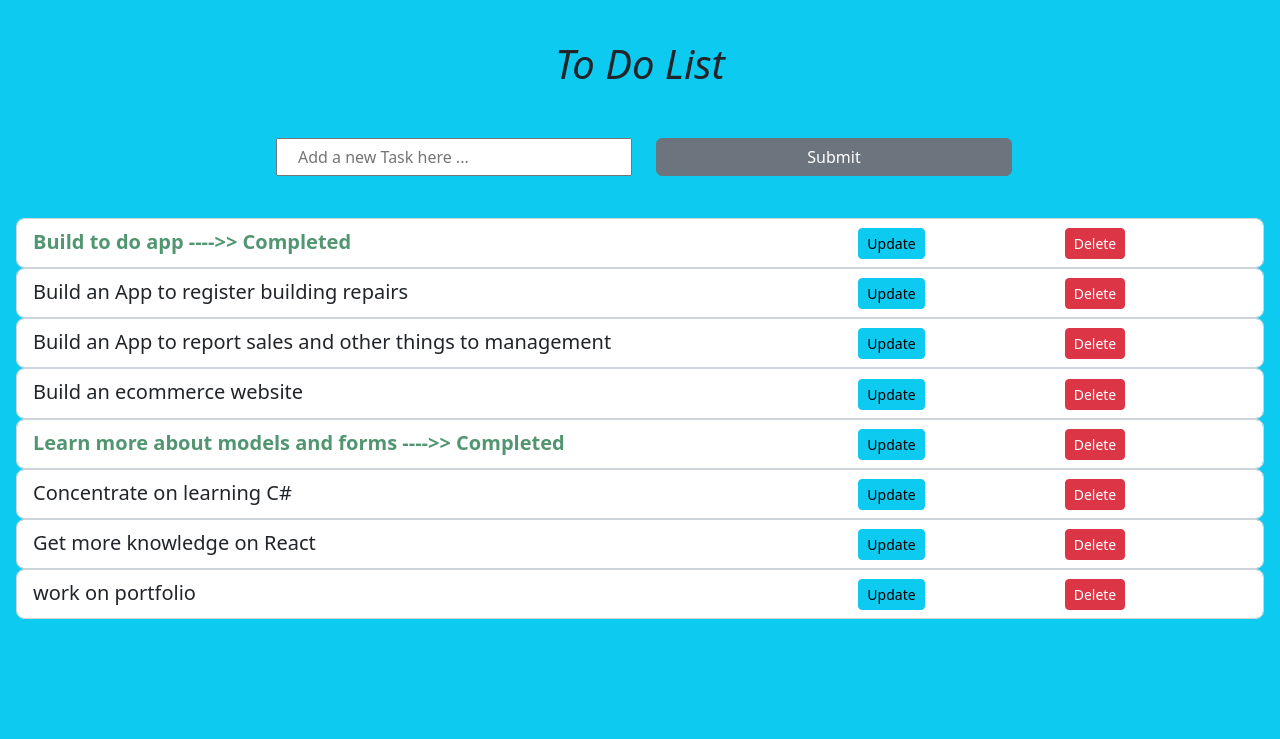
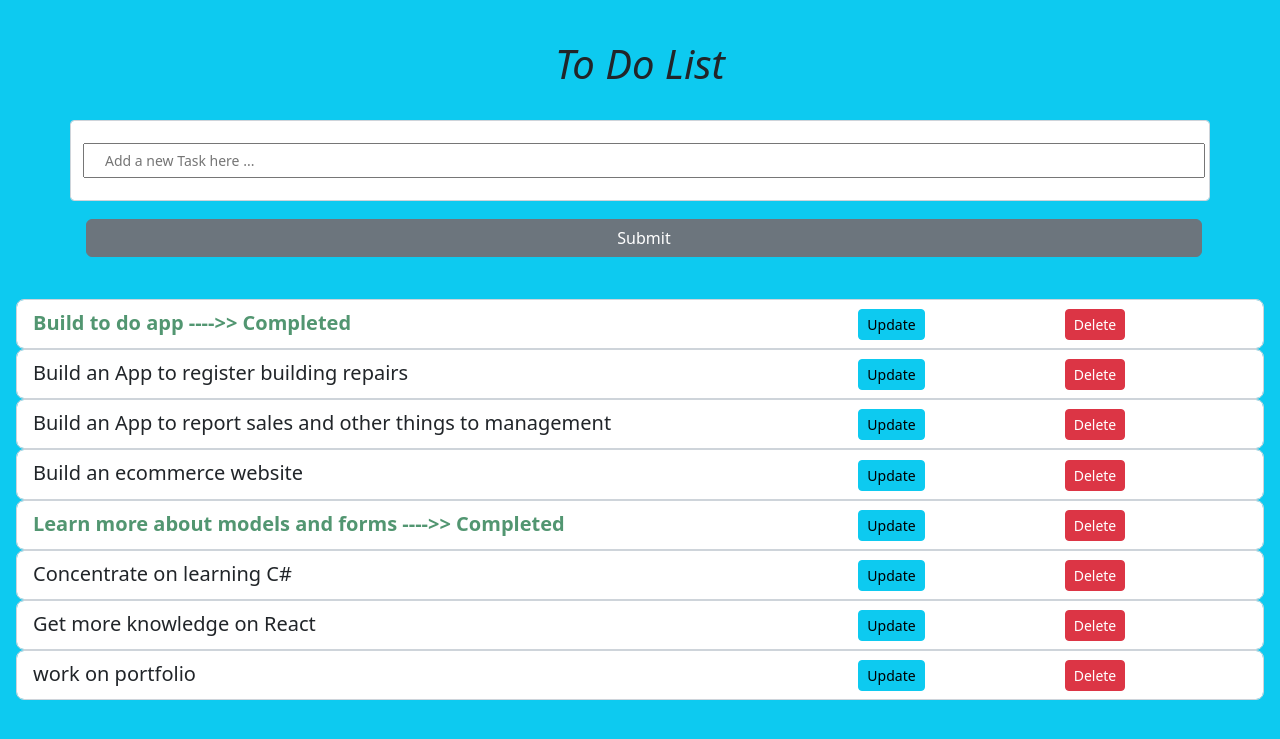
Before and after one commit to billyseel/todo, a Django app: page / in a window 1280 px wide. Shown: the top 739 px of the page. Run offline with Django 4.2, Linux system fonts and the light colour scheme; data comes from the database, SQL or seed files in the repository; some libraries are stand-ins or nearby versions.

Commit message:
Add code

```diff
--- a/app1/templates/index.html
+++ b/app1/templates/index.html
@@ -28,19 +28,16 @@
     <br>
     <div class="container text-center">
         <div class="row">
-            <div class="col col-lg-2">
-                <div>
-                    <h5></h5>
+            <div class="form-control form-control-sm">
+                <div class="col col-lg-12">
+                    <div>
+                        <form method="POST" action="">
+                            {% csrf_token %}
+                            {{form.title}}
+                    </div>
                 </div>
             </div>
-            <div class="col col-lg-4">
-                <div>
-                    <form method="POST" action="">
-                        {% csrf_token %}
-                        {{form.title}}
-                </div>
-            </div>
-            <div class="col col-lg-4">
+            <div class="col col-lg-12">
                 <div class="d-grid gap-2">
 
                     <input class="btn btn-secondary" type="Submit" name="Create Task">
```
